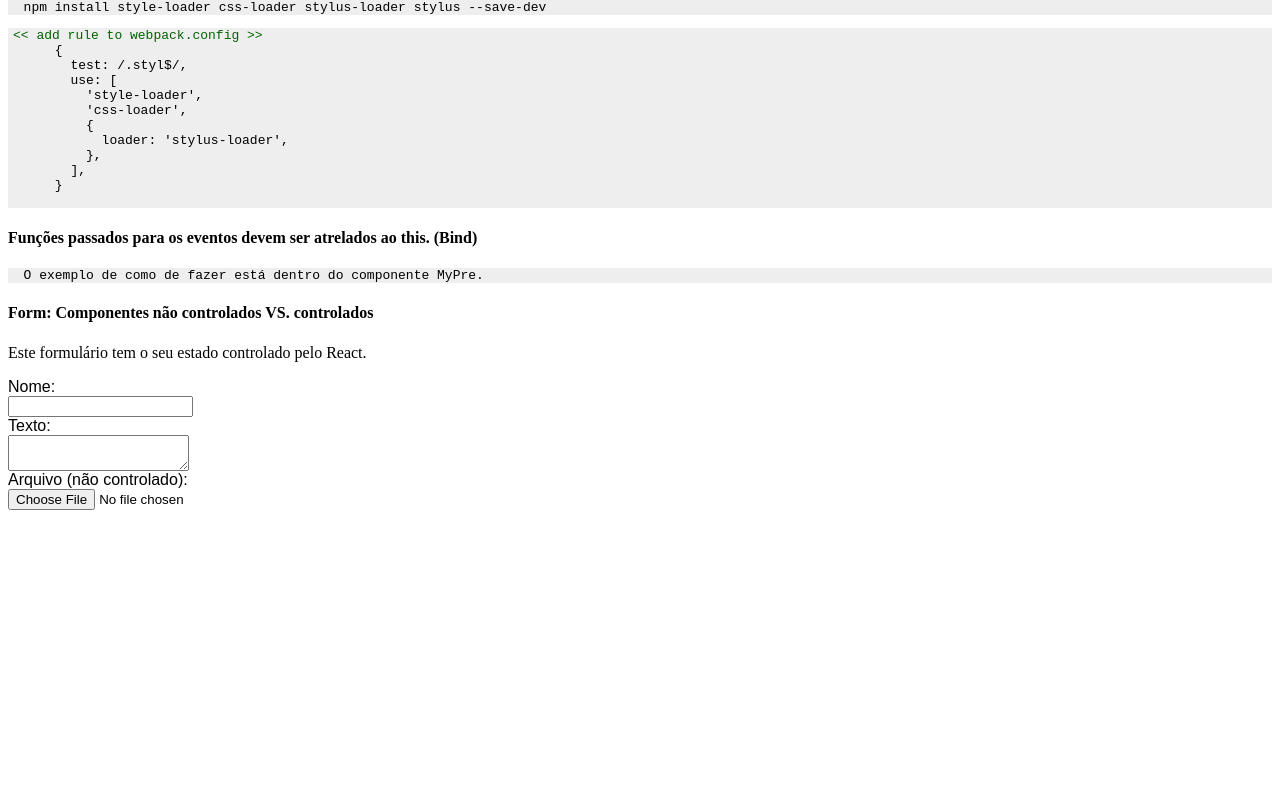
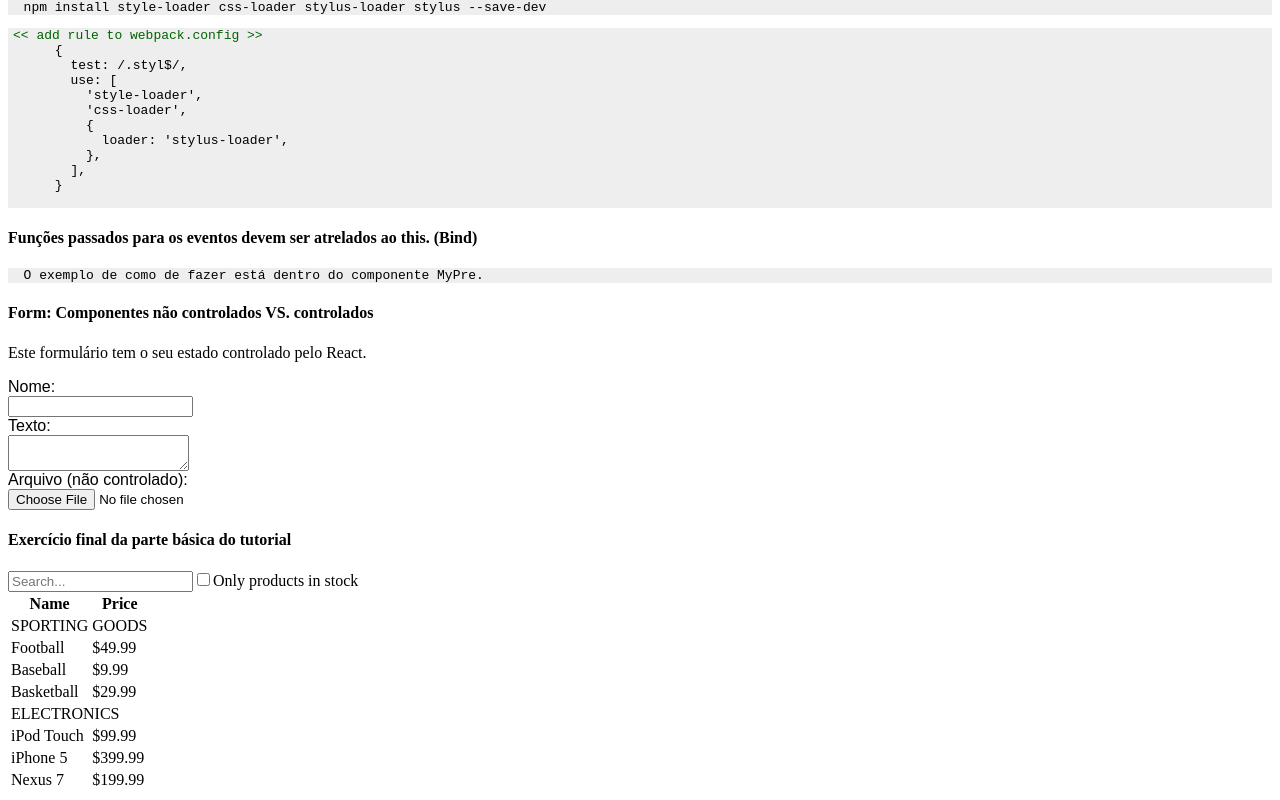
Before and after one commit to rodvlopes/react-from-scratch, a React app: page / in a window 1280 px wide. Shown: the part 1205-2005 px from the top of the page. Before the commit the page ends 1723 px from the top, so only its background shows below. Built offline with nearby package versions, Linux system fonts and the light colour scheme.

Commit message:
Tabela filtrada. Exercício final da parte básica do tutorial de React.

```diff
--- /dev/null
+++ b/src/FilterableProductTable.js
@@ -0,0 +1,122 @@
+import React from 'react'
+import PropTypes from 'prop-types'
+
+const data = [
+  { category: 'Sporting Goods', price: '$49.99', stocked: true, name: 'Football' },
+  { category: 'Sporting Goods', price: '$9.99', stocked: true, name: 'Baseball' },
+  { category: 'Sporting Goods', price: '$29.99', stocked: false, name: 'Basketball' },
+  { category: 'Electronics', price: '$99.99', stocked: true, name: 'iPod Touch' },
+  { category: 'Electronics', price: '$399.99', stocked: false, name: 'iPhone 5' },
+  { category: 'Electronics', price: '$199.99', stocked: true, name: 'Nexus 7' }
+]
+
+export class FilterableProductTable extends React.Component {
+  constructor (props) {
+    super(props)
+    this.state = {
+      stockOnly: false,
+      criteria: '',
+      goods: data
+    }
+    this.filterGoods = this.filterGoods.bind(this)
+  }
+
+  filterGoods ({ stockOnly, criteria }) {
+    this.setState((state, props) => {
+      criteria = (criteria === undefined ? state.criteria : criteria).toLowerCase()
+      stockOnly = stockOnly === undefined ? state.stockOnly : stockOnly
+      const goods =
+        data
+          .filter(it => stockOnly ? it.stocked : true)
+          .filter(it => criteria ? it.name.toLowerCase().includes(criteria) : true)
+      return {
+        goods,
+        stockOnly,
+        criteria
+      }
+    })
+  }
+
+  render () {
+    return (
+      <div>
+        <SearchGoods onSearch={this.filterGoods}/>
+        <GoodsTable goods={this.state.goods} />
+      </div>
+    )
+  }
+}
+
+const SearchGoods = ({ stockOnly, criteria, onSearch }) => {
+  const handleSearch = (ev) => {
+    const value = ev.target.type === 'checkbox' ? ev.target.checked : ev.target.value
+    const change = { [ev.target.name]: value }
+    onSearch(change)
+  }
+
+  return (
+    <React.Fragment>
+      <input name="criteria"
+        type="text"
+        placeholder="Search..."
+        value={criteria}
+        onChange={handleSearch} />
+      <label>
+        <input name="stockOnly" type="checkbox" checked={stockOnly} onChange={handleSearch} />
+        Only products in stock
+      </label>
+    </React.Fragment>
+  )
+}
+
+SearchGoods.propTypes = {
+  stockOnly: PropTypes.bool,
+  criteria: PropTypes.string,
+  onSearch: PropTypes.func
+}
+
+const GoodsTable = ({ goods = [] }) => {
+  const goodsByCategory = goods.reduce((map, it) => {
+    if (map[it.category] === undefined) {
+      map[it.category] = []
+    }
+    map[it.category].push(it)
+    return map
+  }, {})
+
+  return (
+    <table>
+      <thead>
+        <tr><th>Name</th><th>Price</th></tr>
+      </thead>
+      <tbody>
+        {
+          Object.entries(goodsByCategory)
+            .map(([catName, catGoods]) =>
+              <CategoryRows key={catName} title={catName} goods={catGoods} />
+            )
+        }
+      </tbody>
+    </table>
+  )
+}
+
+GoodsTable.propTypes = {
+  goods: PropTypes.array
+}
+
+const CategoryRows = ({ title, goods }) => {
+  return (
+    <React.Fragment>
+      <tr><td colSpan="2">{title.toUpperCase()}</td></tr>
+      {
+        goods.map(({ name, price }, index) => <tr key={index}><td>{name}</td><td>{price}</td></tr>)
+      }
+    </React.Fragment>
+  )
+}
+
+CategoryRows.propTypes = {
+  title: PropTypes.string,
+  goods: PropTypes.array
+}
--- a/src/Hello.js
+++ b/src/Hello.js
@@ -2,6 +2,7 @@
 import React from 'react'
 import { MyPre } from './MyPre'
 import MyForm from './MyForm'
+import { FilterableProductTable } from './FilterableProductTable'
 
 const Hello = () =>
   <div>
@@ -101,6 +102,9 @@ const Hello = () =>
 
     <h4>Form: Componentes não controlados VS. controlados</h4>
     <MyForm />
+
+    <h4>Exercício final da parte básica do tutorial</h4>
+    <FilterableProductTable />
   </div>
 
 export default Hello
```
